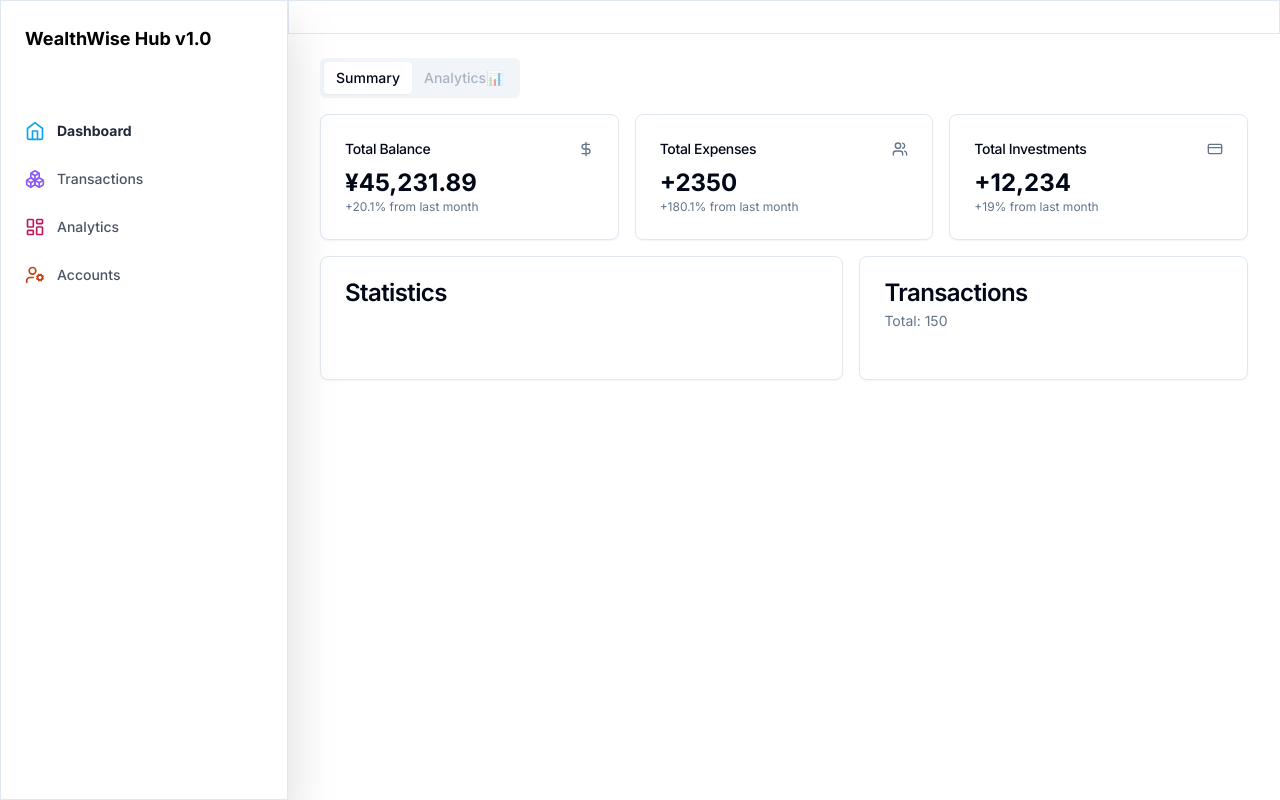
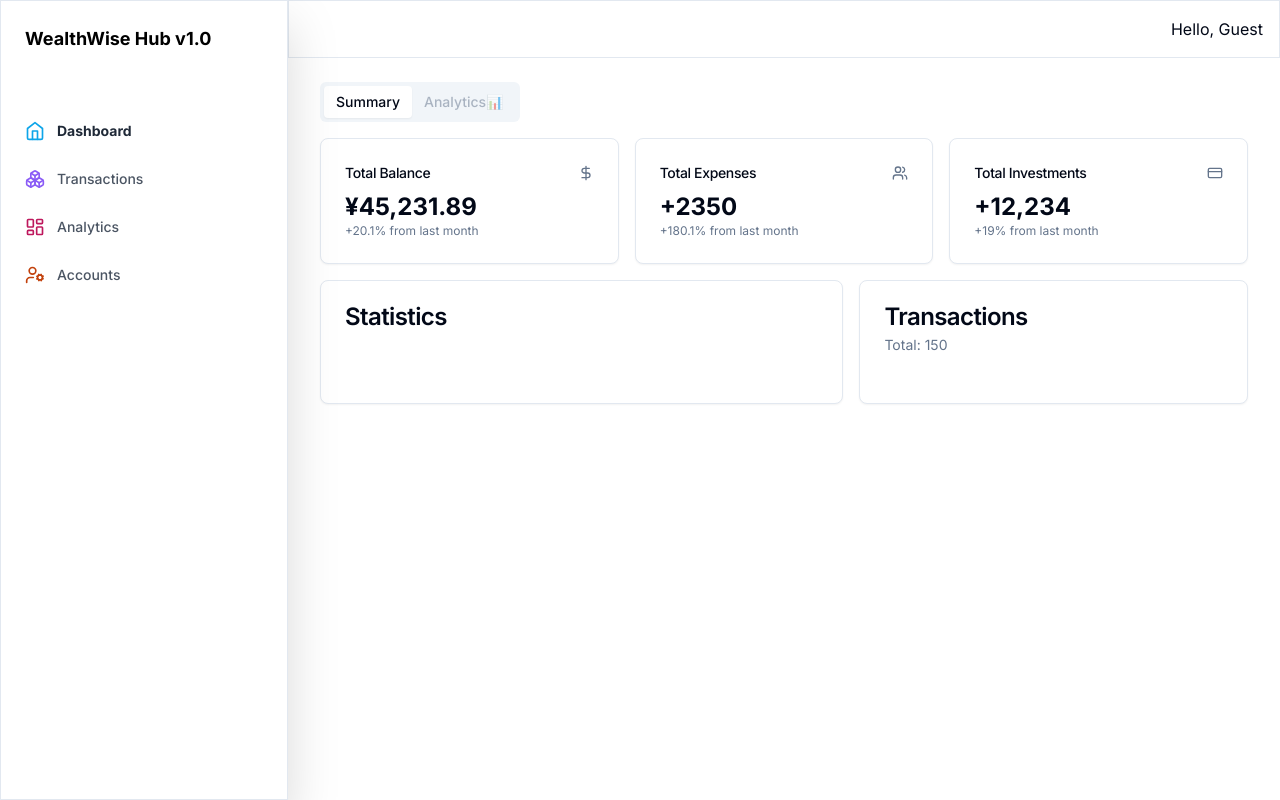
Before and after one commit to 9amcoder/wealth-wise-hub-full-stack, a Next.js app: page /dashboard in a window 1280 px wide. Built offline with nearby package versions, Linux system fonts and the light colour scheme; no server answers.

Commit message:
Add user name to DashboardNav component

```diff
--- a/src/components/dashboard/DashboardNav.tsx
+++ b/src/components/dashboard/DashboardNav.tsx
@@ -2,15 +2,24 @@
 import { Button } from "@/components/ui/button";
 import { UserButton } from "@clerk/nextjs";
 import { Menu } from "lucide-react";
+import { useUser } from "@clerk/clerk-react";
 
 interface DashBoardNavProps {}
 
 const DashBoardNav: React.FC<DashBoardNavProps> = () => {
+  const { user, isLoaded } = useUser();
+
+  if (!isLoaded){
+    return <div>Loading...</div>; // Handle loading state
+  }
 
   return (
     <div className="flex item-center p-4 hidden sm:block md:border">
       <div className="flex w-full justify-end">
         <div className="flex items-center space-x-4">
+          <div>
+            Hello, {user?.fullName || "Guest"}
+          </div>
         <UserButton afterSignOutUrl="/" />
         </div>
       </div>
```
